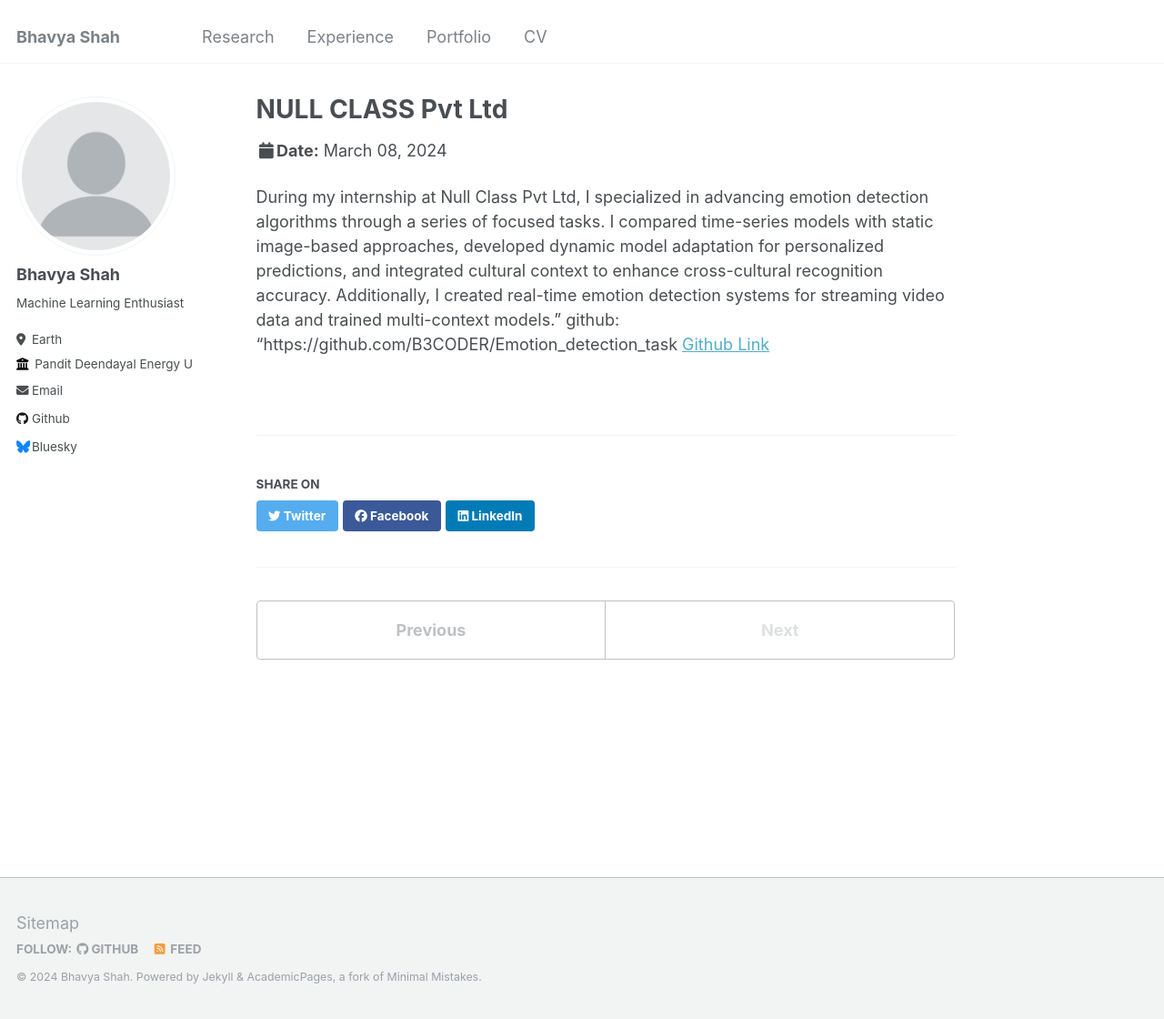
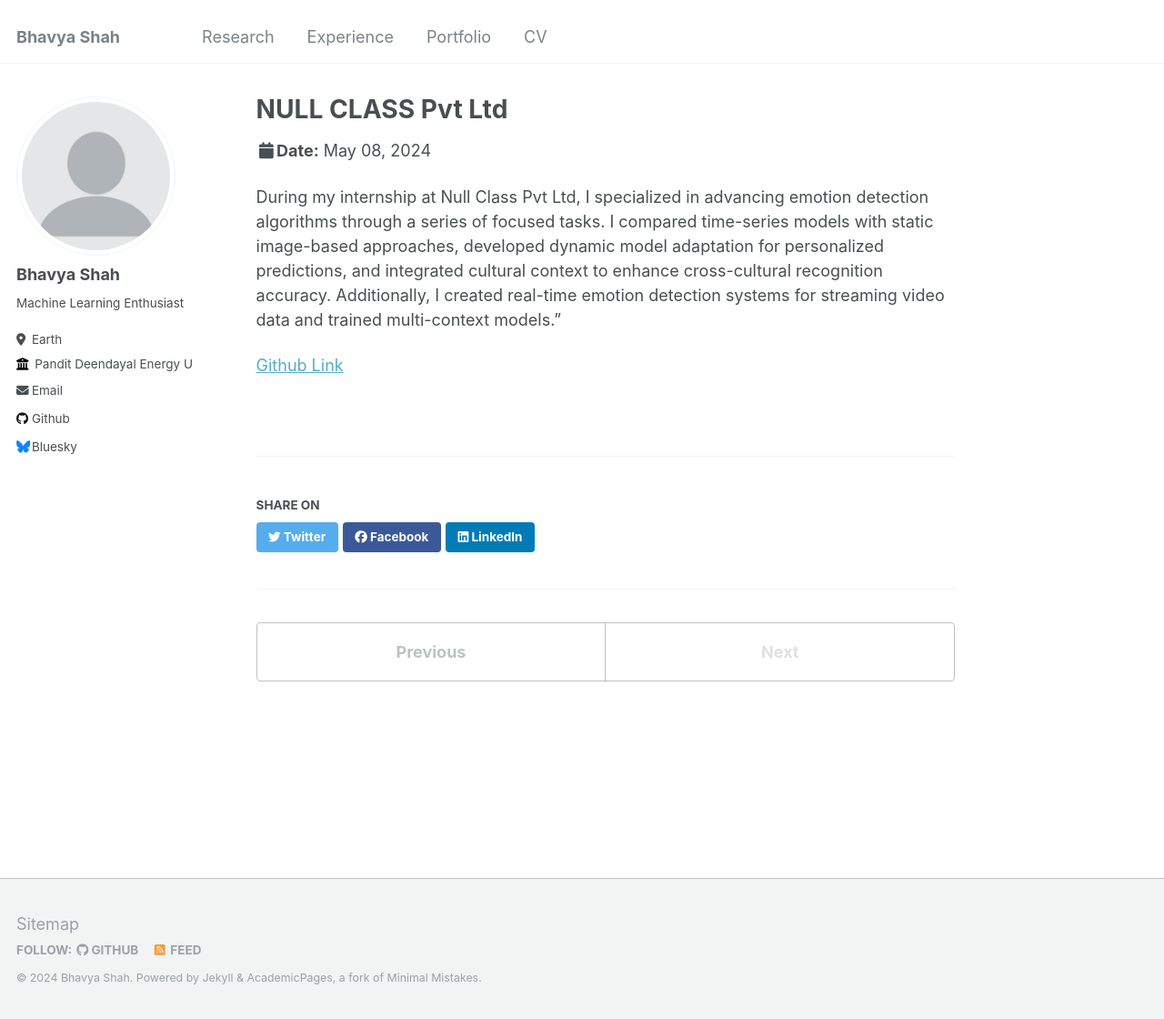
Before and after one commit to B3CODER/B3CODER.github.io, a Jekyll site: the page built from _talks/2024-03-08-3.md, in a window 1280 px wide and 1120 px high. Shown: the whole window at 91% size. Built offline with Jekyll 4.4.1, drawn with Linux system fonts in a browser that asks for light colours; part of the change alters nothing that is shown.

Commit message:
Update 2024-03-08-3.md

```diff
--- a/_talks/2024-03-08-3.md
+++ b/_talks/2024-03-08-3.md
@@ -1,11 +1,10 @@
 ---
 title: " NULL CLASS Pvt Ltd"
 collection: talks
-permalink: /talks/2024-03-08-3
 date: 2024-03-08
-end date: 2024-05-08
+date: 2024-05-08
 ---
 
 During my internship at Null Class Pvt Ltd, I specialized in advancing emotion detection algorithms through a series of focused tasks. I compared time-series models with static image-based approaches, developed dynamic model adaptation for personalized predictions, and integrated cultural context to enhance cross-cultural recognition accuracy. Additionally, I created real-time emotion detection systems for streaming video data and trained multi-context models."
-github: "https://github.com/B3CODER/Emotion_detection_task
+
 [Github Link](https://github.com/B3CODER/Emotion_detection_task)
```
